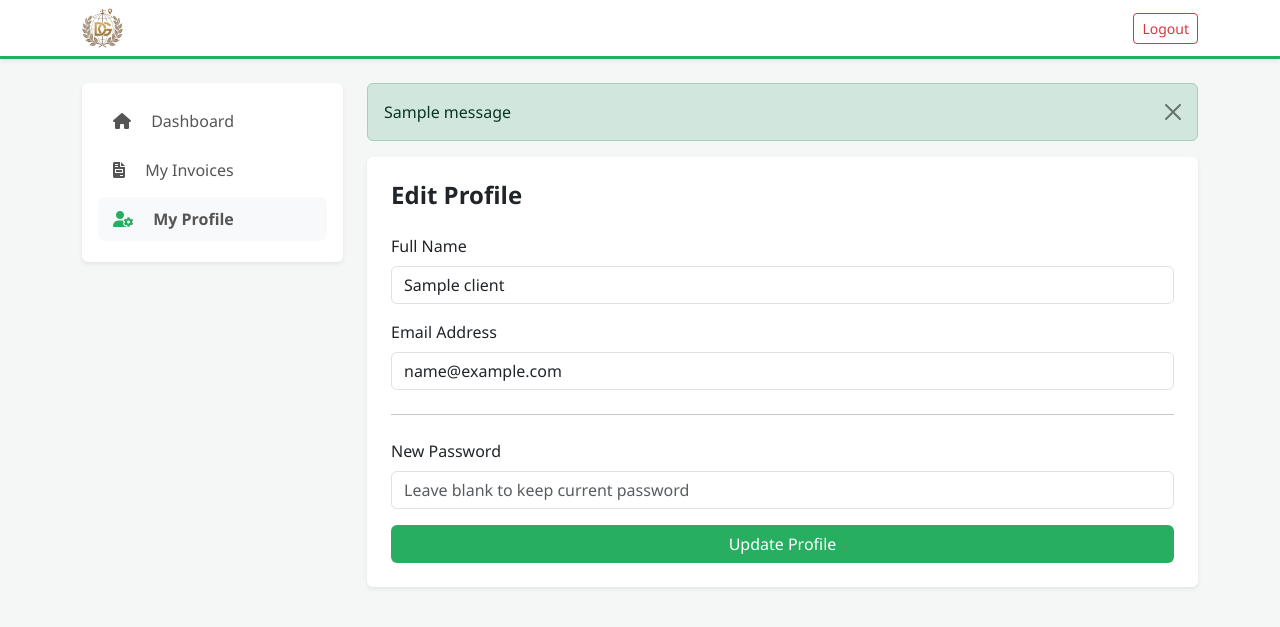
After one commit to DruganGroup/DruganGroup-Website, a Flask app: page /portal/profile in a window 1280 px wide. The commit adds this page. Shown: the top 627 px of the page. Run offline with Flask 3, Linux system fonts and the light colour scheme; the visitor is signed in with stand-in values (Sample User, id 1); one stand-in notice (Sample message) is shown; a database or web service that is not in the repository returns one stand-in record (values such as "Sample title"); some libraries are stand-ins or nearby versions.

Commit message:
portal profile

```diff
--- a/routes/portal_routes.py
+++ b/routes/portal_routes.py
@@ -127,3 +127,80 @@ def portal_invoices():
                          logo_url=config.get('logo'),
                          brand_color=config.get('color'),
                          invoices=invoices)
+
+                         # --- 5. MY PROFILE (View & Update) ---
+@portal_bp.route('/portal/profile', methods=['GET', 'POST'])
+def portal_profile():
+    if not check_portal_access(): return redirect(url_for('portal.portal_login', company_id=session.get('portal_company_id')))
+
+    client_id = session['portal_client_id']
+    comp_id = session['portal_company_id']
+    config = get_site_config(comp_id)
+    conn = get_db(); cur = conn.cursor()
+
+    if request.method == 'POST':
+        # Update Details
+        new_name = request.form.get('name')
+        new_email = request.form.get('email')
+        new_password = request.form.get('password')
+
+        try:
+            # 1. Update Basic Info
+            cur.execute("UPDATE clients SET name = %s, email = %s WHERE id = %s", (new_name, new_email, client_id))
+
+            # 2. Update Password (only if typed)
+            if new_password:
+                hashed = generate_password_hash(new_password)
+                cur.execute("UPDATE clients SET password_hash = %s WHERE id = %s", (hashed, client_id))
+
+            conn.commit()
+            flash("✅ Profile updated successfully!", "success")
+            session['portal_client_name'] = new_name # Update session immediately
+
+        except Exception as e:
+            conn.rollback()
+            flash(f"Error updating profile: {e}", "error")
+
+    # Fetch current details to fill the form
+    cur.execute("SELECT name, email FROM clients WHERE id = %s", (client_id,))
+    client = cur.fetchone()
+    conn.close()
+
+    return render_template('portal/portal_profile.html',
+                         client_name=session['portal_client_name'],
+                         company_name=config.get('name'),
+                         logo_url=config.get('logo'),
+                         brand_color=config.get('color'),
+                         client=client)
+
+# --- 6. ADD PROPERTY (Action) ---
+@portal_bp.route('/portal/property/add', methods=['POST'])
+def add_property():
+    if not check_portal_access(): return redirect(url_for('portal.portal_login', company_id=session.get('portal_company_id')))
+
+    client_id = session['portal_client_id']
+    comp_id = session['portal_company_id']
+
+    # Get form data
+    address = request.form.get('address')
+    postcode = request.form.get('postcode')
+    p_type = request.form.get('type') # e.g. Residential, Commercial
+    tenant = request.form.get('tenant_name')
+
+    conn = get_db(); cur = conn.cursor()
+
+    try:
+        cur.execute("""
+            INSERT INTO properties (company_id, client_id, address_line1, postcode, type, tenant_name)
+            VALUES (%s, %s, %s, %s, %s, %s)
+        """, (comp_id, client_id, address, postcode, p_type, tenant))
+
+        conn.commit()
+        flash("✅ New property added to your list.", "success")
+    except Exception as e:
+        conn.rollback()
+        flash(f"Error adding property: {e}", "error")
+    finally:
+        conn.close()
+
+    return redirect('/portal/home')
--- /dev/null
+++ b/templates/portal/portal_profile.html
@@ -0,0 +1,85 @@
+<!DOCTYPE html>
+<html lang="en">
+<head>
+    <meta charset="UTF-8">
+    <title>My Profile | {{ company_name }}</title>
+    <meta name="viewport" content="width=device-width, initial-scale=1.0">
+    <link href="https://cdn.jsdelivr.net/npm/bootstrap@5.3.0/dist/css/bootstrap.min.css" rel="stylesheet">
+    <link href="https://cdnjs.cloudflare.com/ajax/libs/font-awesome/6.0.0/css/all.min.css" rel="stylesheet">
+    <style>
+        :root { --brand-color: {{ brand_color }}; }
+        body { background-color: #f4f7f6; font-family: 'Segoe UI', sans-serif; }
+        .navbar { background-color: white; border-bottom: 3px solid var(--brand-color); }
+        .btn-brand { background-color: var(--brand-color); color: white; }
+        .text-brand { color: var(--brand-color) !important; }
+        .nav-link { color: #555; padding: 10px 15px; border-radius: 8px; margin-bottom: 5px; }
+        .nav-link:hover { background-color: #f8f9fa; color: var(--brand-color); }
+    </style>
+</head>
+<body>
+
+<nav class="navbar navbar-expand-lg sticky-top shadow-sm mb-4">
+    <div class="container">
+        {% if logo_url %}
+            <img src="{{ logo_url }}" height="40" alt="{{ company_name }}">
+        {% else %}
+            <h4 class="m-0 fw-bold text-brand">{{ company_name }}</h4>
+        {% endif %}
+        <div class="ms-auto">
+            <a href="/portal/logout" class="btn btn-sm btn-outline-danger">Logout</a>
+        </div>
+    </div>
+</nav>
+
+<div class="container">
+    <div class="row g-4">
+        <div class="col-lg-3">
+            <div class="card p-3 border-0 shadow-sm">
+                <nav class="nav flex-column">
+                    <a class="nav-link" href="/portal/home"><i class="fas fa-home me-3"></i> Dashboard</a>
+                    <a class="nav-link" href="/portal/invoices"><i class="fas fa-file-invoice me-3"></i> My Invoices</a>
+                    <a class="nav-link active fw-bold bg-light" href="/portal/profile"><i class="fas fa-user-cog me-3 text-brand"></i> My Profile</a>
+                </nav>
+            </div>
+        </div>
+
+        <div class="col-lg-9">
+            {% with messages = get_flashed_messages(with_categories=true) %}
+                {% if messages %}
+                    {% for category, message in messages %}
+                        <div class="alert alert-{{ category if category != 'error' else 'danger' }} alert-dismissible fade show">
+                            {{ message }}
+                            <button type="button" class="btn-close" data-bs-dismiss="alert"></button>
+                        </div>
+                    {% endfor %}
+                {% endif %}
+            {% endwith %}
+
+            <div class="card border-0 shadow-sm p-4">
+                <h4 class="fw-bold mb-4">Edit Profile</h4>
+                <form method="POST">
+                    <div class="mb-3">
+                        <label class="form-label">Full Name</label>
+                        <input type="text" name="name" class="form-control" value="{{ client[0] }}" required>
+                    </div>
+                    <div class="mb-3">
+                        <label class="form-label">Email Address</label>
+                        <input type="email" name="email" class="form-control" value="{{ client[1] }}" required>
+                    </div>
+
+                    <hr class="my-4">
+
+                    <div class="mb-3">
+                        <label class="form-label">New Password</label>
+                        <input type="password" name="password" class="form-control" placeholder="Leave blank to keep current password">
+                    </div>
+
+                    <button type="submit" class="btn btn-brand w-100">Update Profile</button>
+                </form>
+            </div>
+        </div>
+    </div>
+</div>
+<script src="https://cdn.jsdelivr.net/npm/bootstrap@5.3.0/dist/js/bootstrap.bundle.min.js"></script>
+</body>
+</html>
```
Also changed, not shown: templates/portal/portal_home.html (+43 -6 lines).
